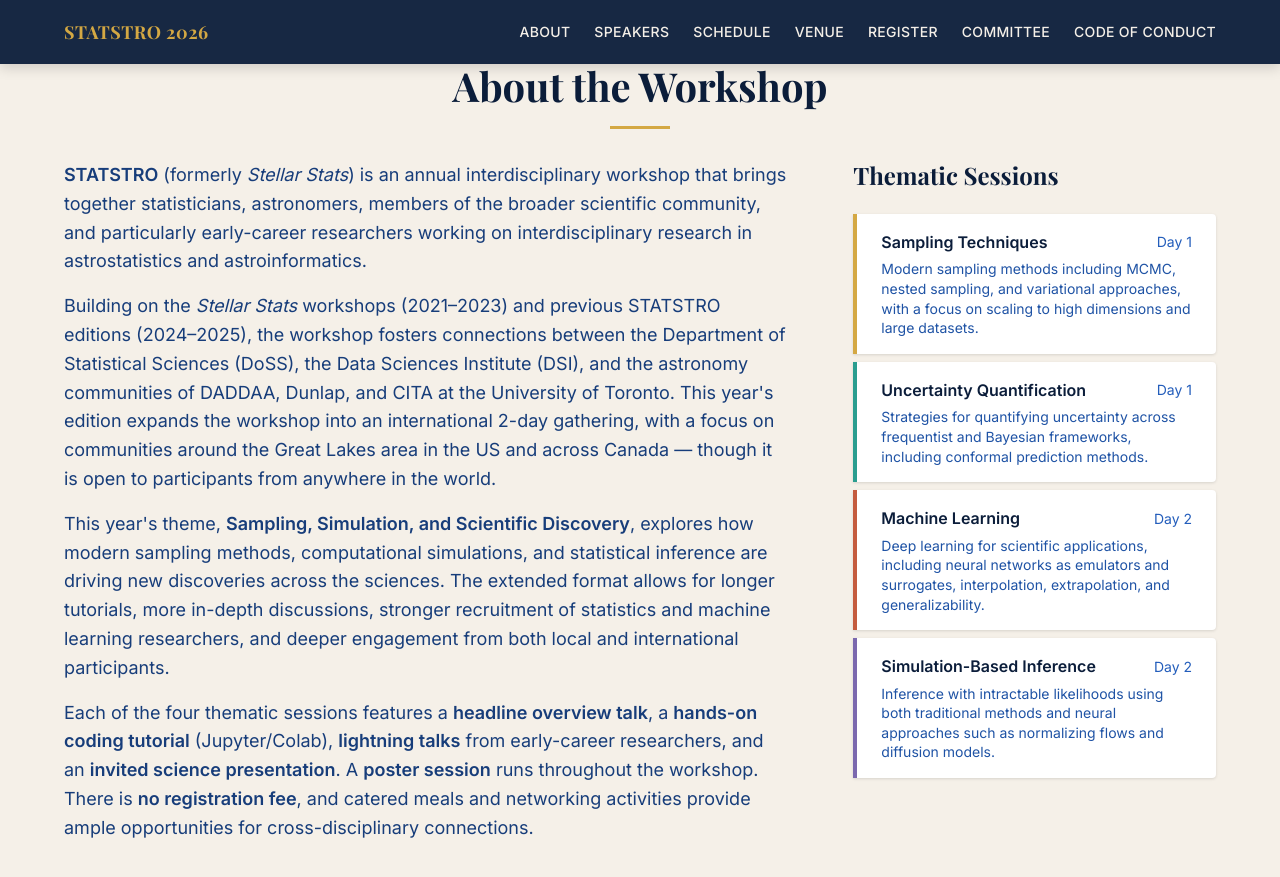
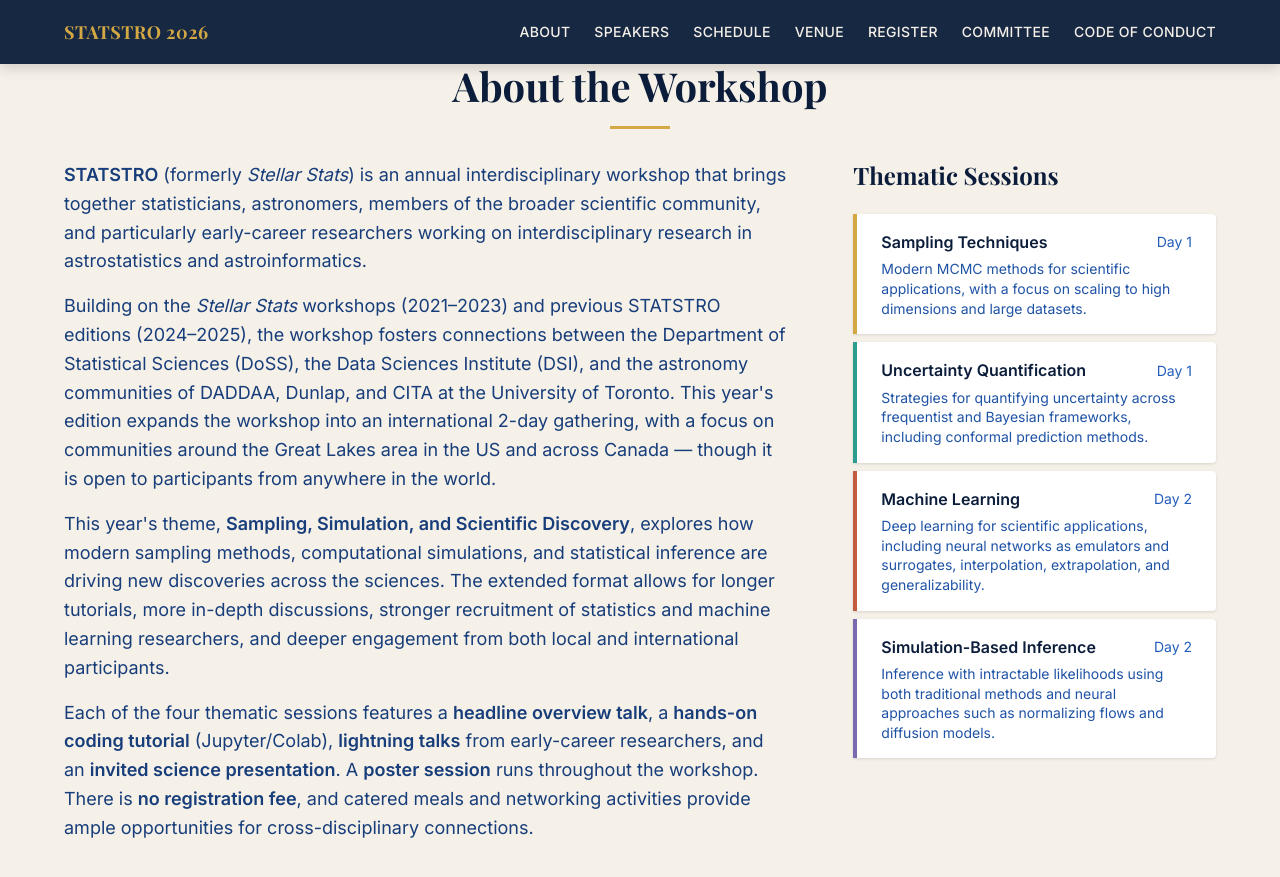
Before and after one commit to joshspeagle/STATSTRO, a Jekyll site: the page built from index.html, in a window 1280 px wide and 900 px high, scrolled down 934 px. Shown: the top 877 px of the window. Built offline with Jekyll 4.4.1, drawn with Linux system fonts in a browser that asks for light colours; some web fonts are replaced.

Commit message:
Narrow Sampling Techniques description to focus on MCMC
Co-Authored-By: Claude Opus 4.6 (1M context) <noreply@anthropic.com>

```diff
--- a/_data/sessions.yml
+++ b/_data/sessions.yml
@@ -2,7 +2,7 @@
   name: "Sampling Techniques"
   day: 1
   color: "#D4A843"
-  description: "Modern sampling methods including MCMC, nested sampling, and variational approaches, with a focus on scaling to high dimensions and large datasets."
+  description: "Modern MCMC methods for scientific applications, with a focus on scaling to high dimensions and large datasets."
 
 - id: uq
   name: "Uncertainty Quantification"
```
